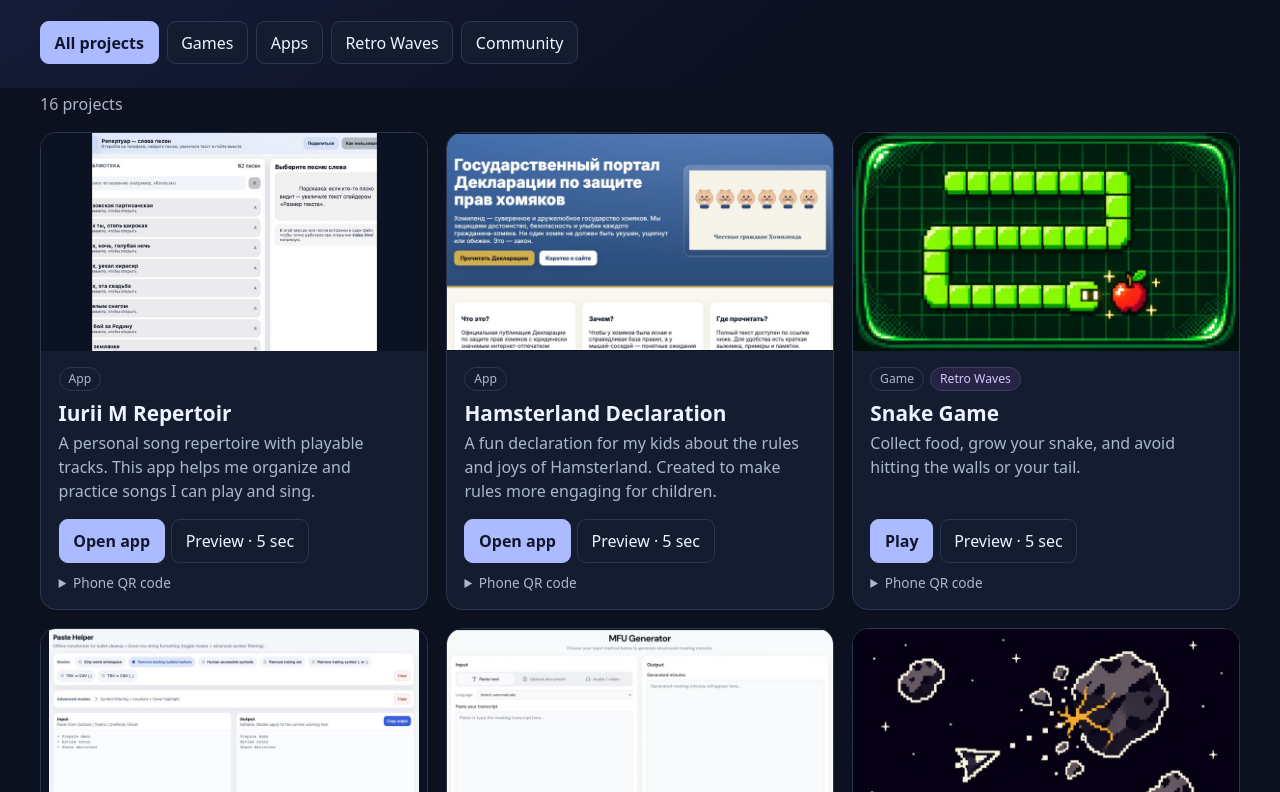
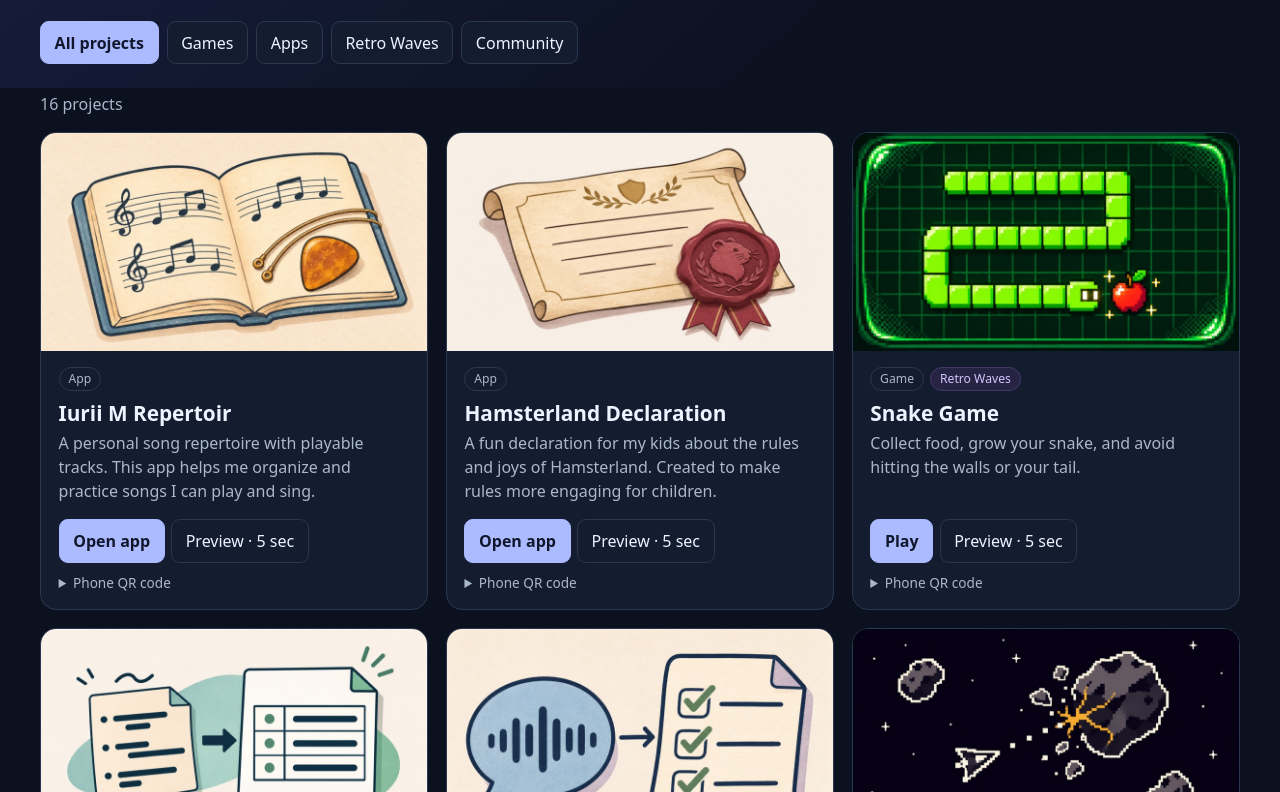
Before and after one commit to mjv1981-art/App-Portal, a plain HTML site: page index.html in a window 1280 px wide. Shown: the part 160-952 px from the top of the page. Drawn offline with Linux system fonts and the light colour scheme.

Commit message:
Add editorial illustrations to all App Portal application cards

```diff
--- a/index.html
+++ b/index.html
@@ -88,20 +88,20 @@
     </dialog>
     <script>
         const apps = [
-            { id: 1, title: "Iurii M Repertoir", description: "A personal song repertoire with playable tracks. This app helps me organize and practice songs I can play and sing.", url: "https://mjv1981-art.github.io/Iurii-M-Repertoir/", published: true, kind: "app" },
-            { id: 2, title: "Hamsterland Declaration", description: "A fun declaration for my kids about the rules and joys of Hamsterland. Created to make rules more engaging for children.", url: "https://mjv1981-art.github.io/hamsterland-site/index.html", published: true, kind: "app" },
-            { id: 3, title: "Pet Rat Monya", description: "A virtual pet app for my daughter to take care of her digital pet rat. Teaches responsibility and care for animals.", url: "https://mjv1981-art.github.io/pet-rat-monya/", published: false, kind: "app" },
+            { id: 1, title: "Iurii M Repertoir", description: "A personal song repertoire with playable tracks. This app helps me organize and practice songs I can play and sing.", url: "https://mjv1981-art.github.io/Iurii-M-Repertoir/", published: true, kind: "app", cover: "iurii-m-repertoir" },
+            { id: 2, title: "Hamsterland Declaration", description: "A fun declaration for my kids about the rules and joys of Hamsterland. Created to make rules more engaging for children.", url: "https://mjv1981-art.github.io/hamsterland-site/index.html", published: true, kind: "app", cover: "hamsterland-declaration" },
+            { id: 3, title: "Pet Rat Monya", description: "A virtual pet app for my daughter to take care of her digital pet rat. Teaches responsibility and care for animals.", url: "https://mjv1981-art.github.io/pet-rat-monya/", published: false, kind: "app", cover: "pet-rat-monya" },
             { id: 4, title: "Snake Game", description: "Collect food, grow your snake, and avoid hitting the walls or your tail.", url: "https://mjv1981-art.github.io/snake-game-simple/", published: true, kind: "game", family: "Retro Waves", cover: "snake-game" },
-            { id: 5, title: "Paste Helper", description: "Clean up pasted text, strip bullet markers, and convert Excel rows to CSV.", url: "https://mjv1981-art.github.io/Paste-Helper/", published: true, kind: "app" },
-            { id: 6, title: "MFU Generator", description: "Creates meeting follow ups out of text, transcript or session recording.", url: "https://jumbo.ninja/", published: true, kind: "app", community: true },
+            { id: 5, title: "Paste Helper", description: "Clean up pasted text, strip bullet markers, and convert Excel rows to CSV.", url: "https://mjv1981-art.github.io/Paste-Helper/", published: true, kind: "app", cover: "paste-helper" },
+            { id: 6, title: "MFU Generator", description: "Creates meeting follow ups out of text, transcript or session recording.", url: "https://jumbo.ninja/", published: true, kind: "app", cover: "mfu-generator", community: true },
             { id: 7, title: "Asteroid Shooter", description: "Rotate your ship and blast asteroids as they close in.", url: "https://mjv1981-art.github.io/Asteroid-Shooter/", published: true, kind: "game", family: "Retro Waves", cover: "asteroid-shooter" },
             { id: 8, title: "Battle Cannons", description: "Aim over the terrain and trade artillery shots against the computer.", url: "https://mjv1981-art.github.io/Battle-Cannon/", published: true, kind: "game", family: "Retro Waves", cover: "battle-cannons" },
             { id: 9, title: "Wall Guard", description: "Defend a pixel-art fortress wall from waves of climbers.", url: "https://wall-guard-retro.base44.app/", published: true, kind: "game", family: "Retro Waves", cover: "wall-guard" },
-            { id: 10, title: "Mind Flow", description: "Sign in to use MindFlow.", url: "https://shrewd-mind-flow-app.base44.app/", published: true, kind: "app", signInRequired: true },
+            { id: 10, title: "Mind Flow", description: "Sign in to use MindFlow.", url: "https://shrewd-mind-flow-app.base44.app/", published: true, kind: "app", cover: "mind-flow", signInRequired: true },
             { id: 11, title: "Galaxy Capital", description: "Build a space empire by trading properties and competing against AI rivals.", url: "https://galaxy-capital-go.base44.app", published: true, kind: "game", family: "Retro Waves", cover: "galaxy-capital" },
-            { id: 12, title: "Math Heroes", description: "An interactive, gamified platform that helps kids master math skills through fun challenges, leveled progress, and exciting rewards.", url: "https://math-heroes-quest.base44.app/", published: true, kind: "app" },
-            { id: 13, title: "BudgetWise", description: "Effortlessly manage your personal and household budgets.", url: "https://fragrant-wise-budget-track.base44.app", published: true, kind: "app", signInRequired: true },
-            { id: 14, title: "KnowVerse", description: "Интерактивная образовательная платформа для детей.", url: "https://know-verse-learn.base44.app", published: true, kind: "app" },
+            { id: 12, title: "Math Heroes", description: "An interactive, gamified platform that helps kids master math skills through fun challenges, leveled progress, and exciting rewards.", url: "https://math-heroes-quest.base44.app/", published: true, kind: "app", cover: "math-heroes" },
+            { id: 13, title: "BudgetWise", description: "Effortlessly manage your personal and household budgets.", url: "https://fragrant-wise-budget-track.base44.app", published: true, kind: "app", cover: "budgetwise", signInRequired: true },
+            { id: 14, title: "KnowVerse", description: "Интерактивная образовательная платформа для детей.", url: "https://know-verse-learn.base44.app", published: true, kind: "app", cover: "knowverse" },
             { id: 15, title: "Retro Waves Starfall", description: "A horizontal space shooter through asteroid belts and alien worlds.", url: "https://mjv1981-art.github.io/retro-waves-starfall/", published: true, kind: "game", family: "Retro Waves", cover: "retro-waves-starfall" },
             { id: 16, title: "Starfall Pulse", description: "A portrait Retro Waves space shooter with touch controls, five flight stages, and an unlockable ship hangar.", url: "https://mjv1981-art.github.io/App-Portal/starfall-pulse/", published: true, kind: "game", family: "Retro Waves", cover: "starfall-pulse" },
             { id: 17, title: "Hamster Hit", description: "A fast whack-a-hamster arcade game with bright knockout effects, streaks, and a Stampede round.", url: "https://mjv1981-art.github.io/Hamster-Hit/", published: true, kind: "game", family: "Retro Waves", cover: "hamster-hit" }
```
Also changed, not shown: assets/covers/budgetwise.jpg (added), assets/covers/hamsterland-declaration.jpg (added), assets/covers/iurii-m-repertoir.jpg (added), assets/covers/knowverse.jpg (added), assets/covers/math-heroes.jpg (added), assets/covers/mfu-generator.jpg (added), assets/covers/mind-flow.jpg (added), assets/covers/paste-helper.jpg (added), assets/covers/pet-rat-monya.jpg (added).
